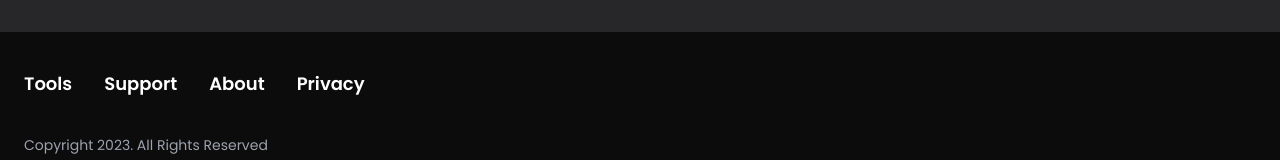
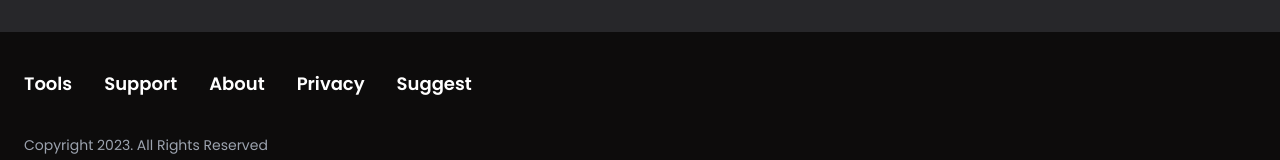
Before and after one commit to joshewah/toolkit, a React (Vite) app: page / in a window 1280 px wide. Shown: the part 1310-1470 px from the top of the page. Built offline with nearby package versions, Linux system fonts and the light colour scheme; some icons are missing.

Commit message:
Added suggest link to footer

```diff
--- a/src/components/Footer.jsx
+++ b/src/components/Footer.jsx
@@ -46,6 +46,11 @@ const Footer = () => {
                   Privacy
                 </Link>
               </li>
+              <li>
+                <Link to="suggest" className="mr-0 md:mr-6">
+                  Suggest
+                </Link>
+              </li>
             </ul>
             <ul className="flex gap-2">
               <li>
```
